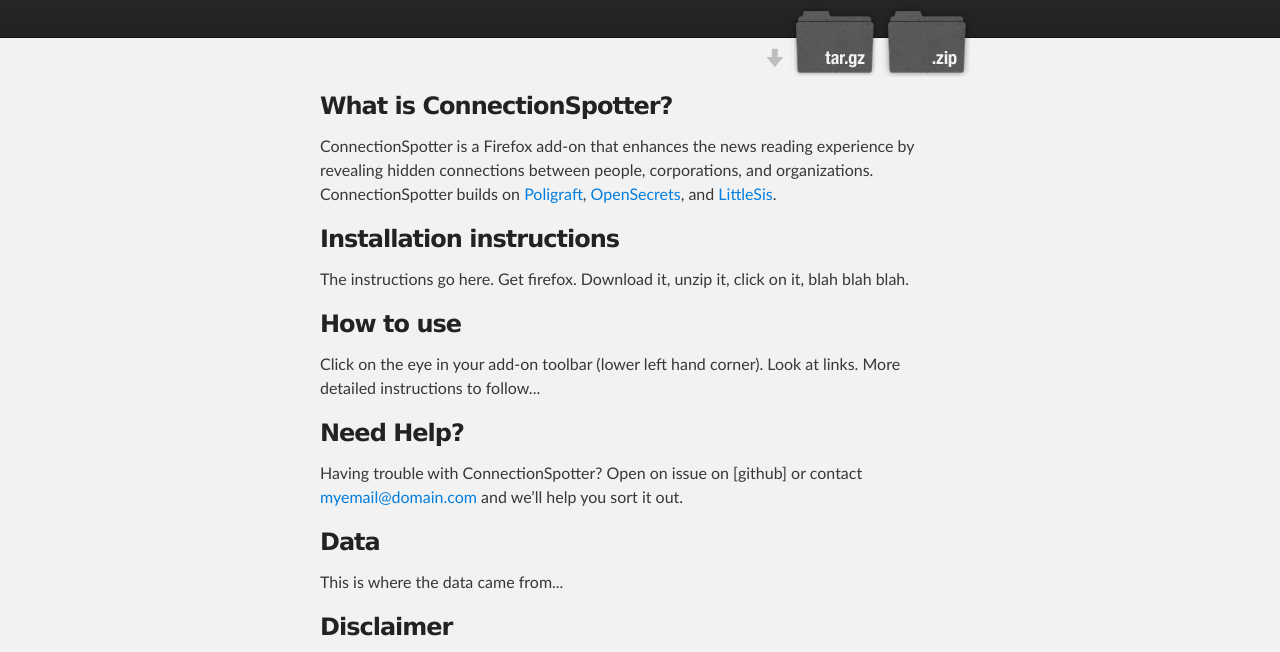
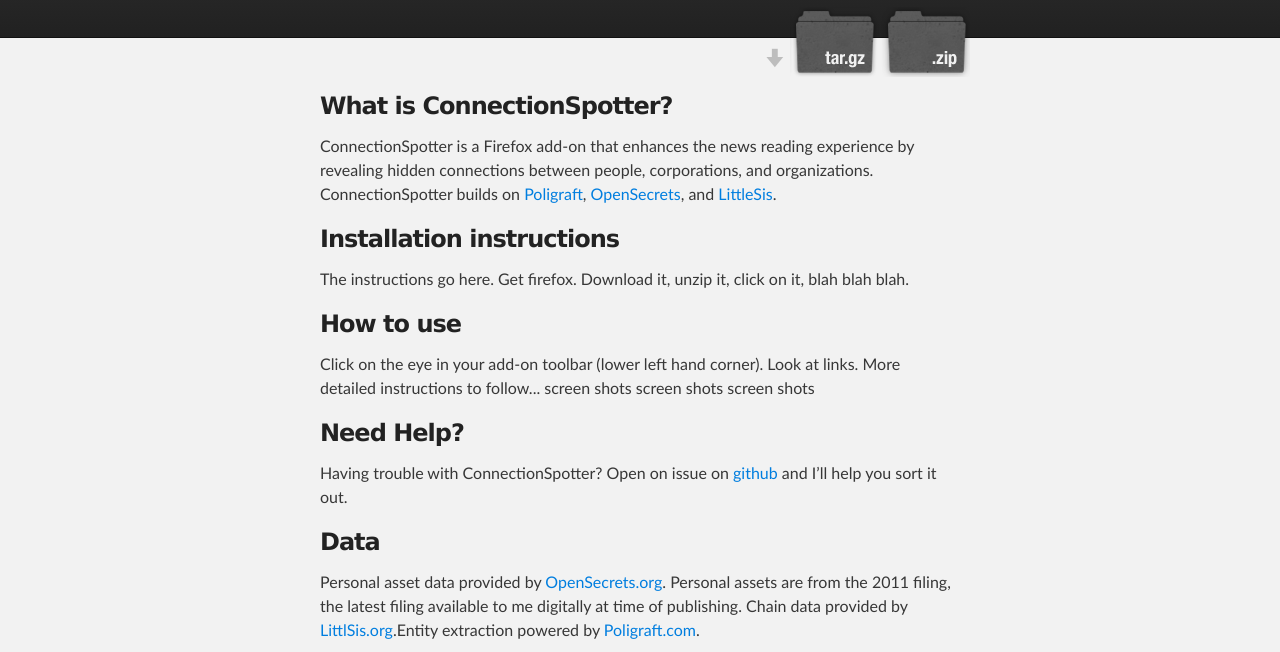
Before and after one commit to NoahCarnahan/connection-spotter, a plain HTML site: page index.html in a window 1280 px wide. Shown: the part 136-788 px from the top of the page. Drawn offline with Linux system fonts and the light colour scheme.

```diff
--- a/index.html
+++ b/index.html
@@ -44,17 +44,17 @@
 <h3>
 <a name="how-to-use" class="anchor" href="#how-to-use"><span class="octicon octicon-link"></span></a>How to use</h3>
 
-<p>Click on the eye in your add-on toolbar (lower left hand corner). Look at links. More detailed instructions to follow...</p>
+<p>Click on the eye in your add-on toolbar (lower left hand corner). Look at links. More detailed instructions to follow... screen shots screen shots screen shots</p>
 
 <h3>
 <a name="need-help" class="anchor" href="#need-help"><span class="octicon octicon-link"></span></a>Need Help?</h3>
 
-<p>Having trouble with ConnectionSpotter? Open on issue on [github] or contact <a href="mailto:myemail@domain.com">myemail@domain.com</a> and we’ll help you sort it out.</p>
+<p>Having trouble with ConnectionSpotter? Open on issue on <a href="https://github.com/NoahCarnahan/connection-spotter">github</a> and I’ll help you sort it out.</p>
 
 <h3>
 <a name="data" class="anchor" href="#data"><span class="octicon octicon-link"></span></a>Data</h3>
 
-<p>This is where the data came from...</p>
+<p>Personal asset data provided by <a href="http://www.opensecrets.org/pfds/overview.php?type=F&amp;year=2011">OpenSecrets.org</a>. Personal assets are from the 2011 filing, the latest filing available to me digitally at time of publishing. Chain data provided by <a href="http://littlesis.org/">LittlSis.org</a>.Entity extraction powered by <a href="http://poligraft.com/">Poligraft.com</a>.</p>
 
 <h3>
 <a name="disclaimer" class="anchor" href="#disclaimer"><span class="octicon octicon-link"></span></a>Disclaimer</h3>
```
Also changed, not shown: params.json (+1 -1 lines).
